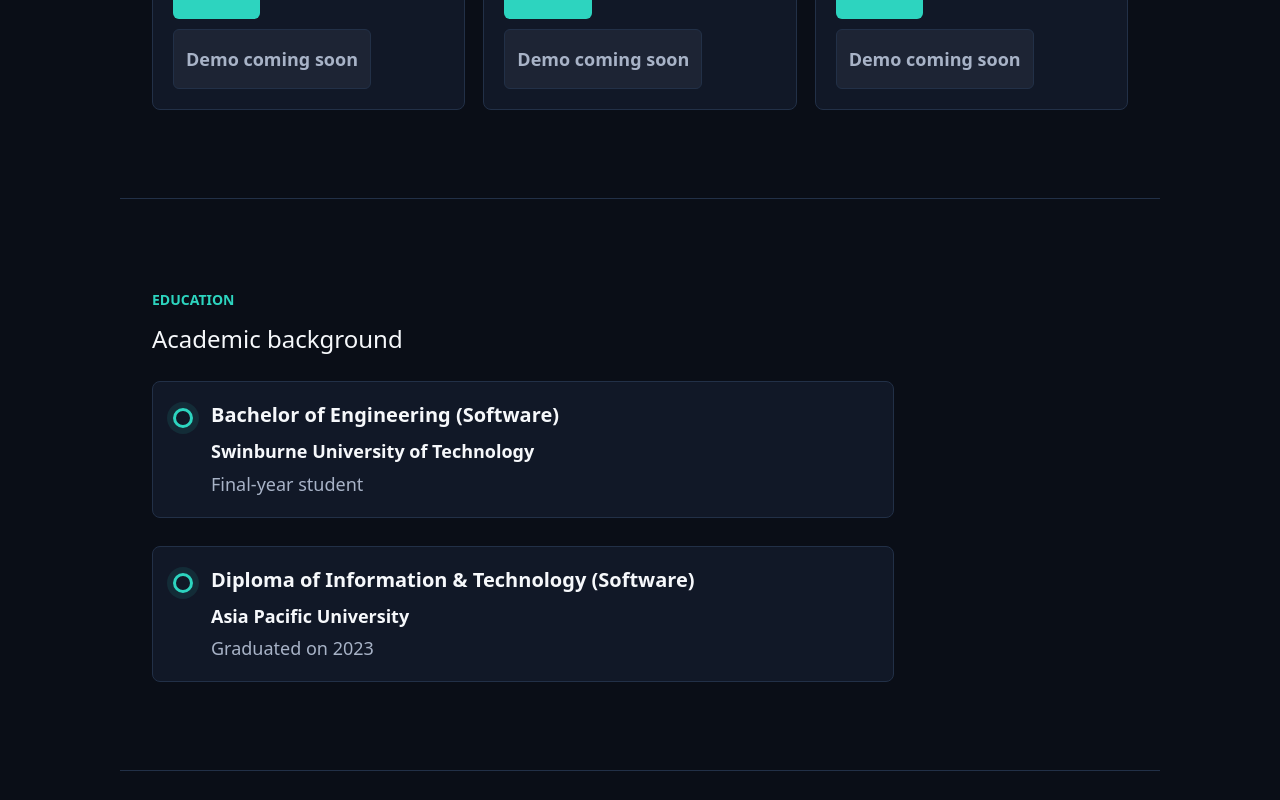
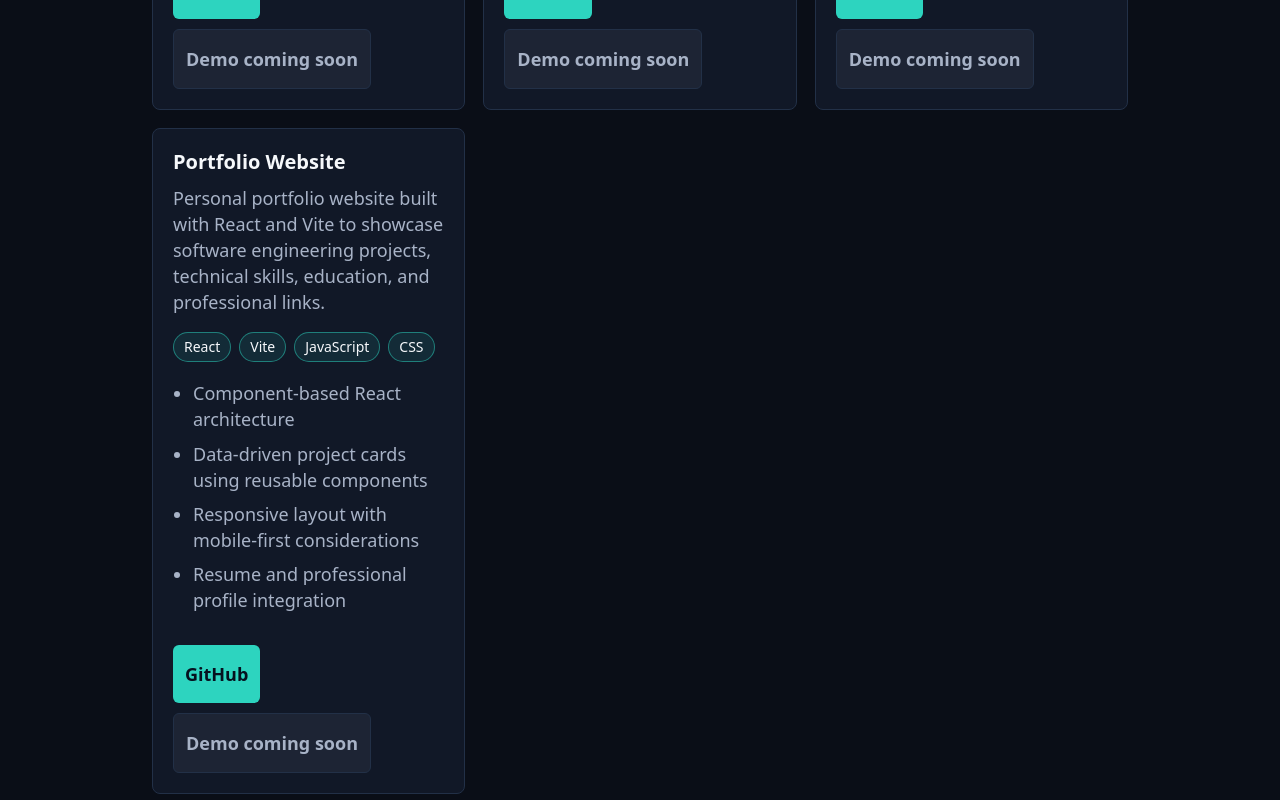
Before and after one commit to ChunWaiLeong/portfolio-website, a React (Vite) app: page / in a window 1280 px wide. Shown: the part 2000-2800 px from the top of the page. Built offline with nearby package versions, Linux system fonts and the light colour scheme.

Commit message:
Add portfolio website project card

```diff
--- a/src/data/projects.js
+++ b/src/data/projects.js
@@ -32,6 +32,18 @@ const projects = [
     ],
     githubUrl: 'https://github.com/ChunWaiLeong/Shift-Scheduler',
   },
+  {
+    title: 'Portfolio Website',
+    description: 'Personal portfolio website built with React and Vite to showcase software engineering projects, technical skills, education, and professional links.',
+    techStack: ['React', 'Vite', 'JavaScript', 'CSS'],
+    features: [
+      'Component-based React architecture',
+      'Data-driven project cards using reusable components',
+      'Responsive layout with mobile-first considerations',
+      'Resume and professional profile integration',
+    ],
+    githubUrl: 'https://github.com/ChunWaiLeong/portfolio-website',
+  },
 ]
 
 export default projects
```
